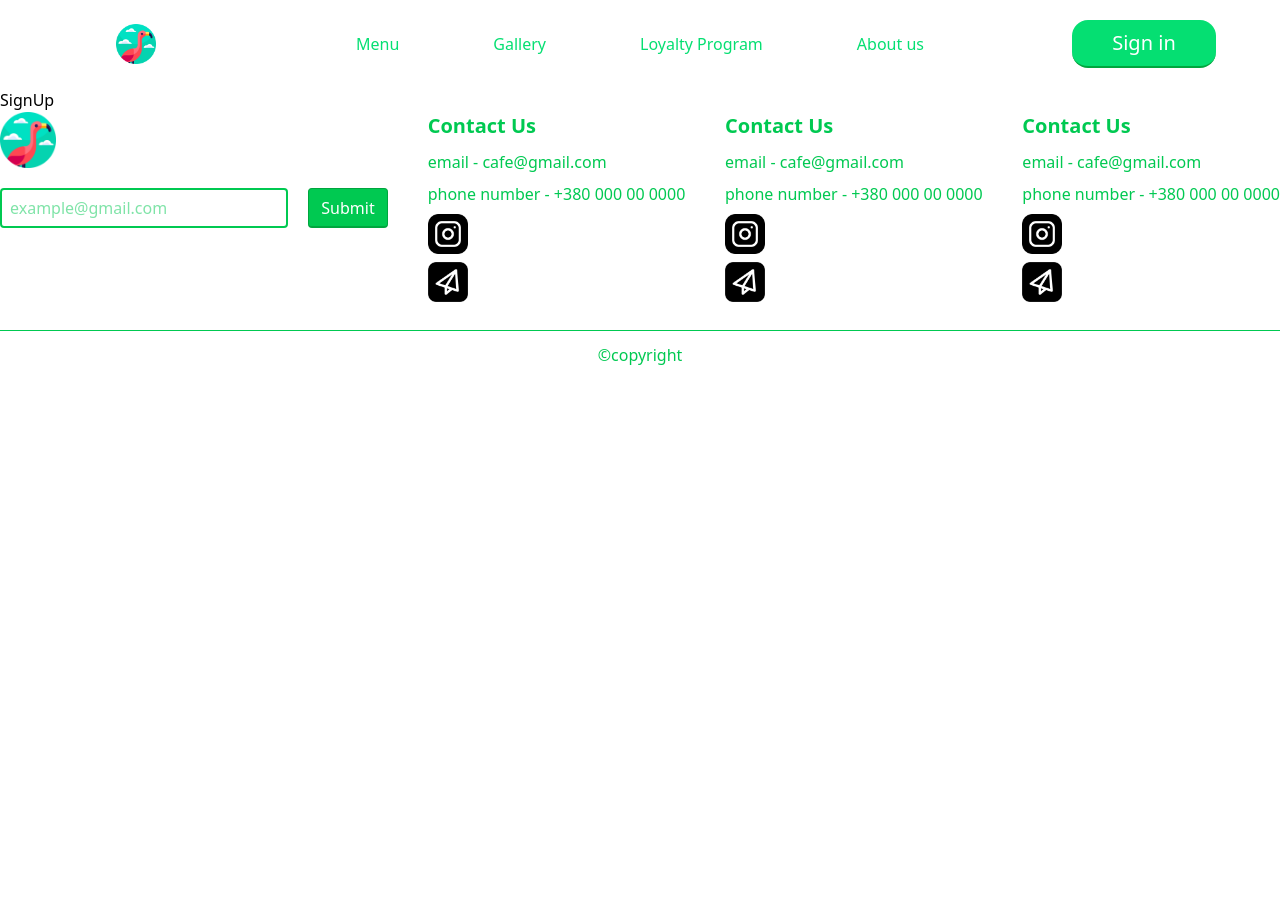
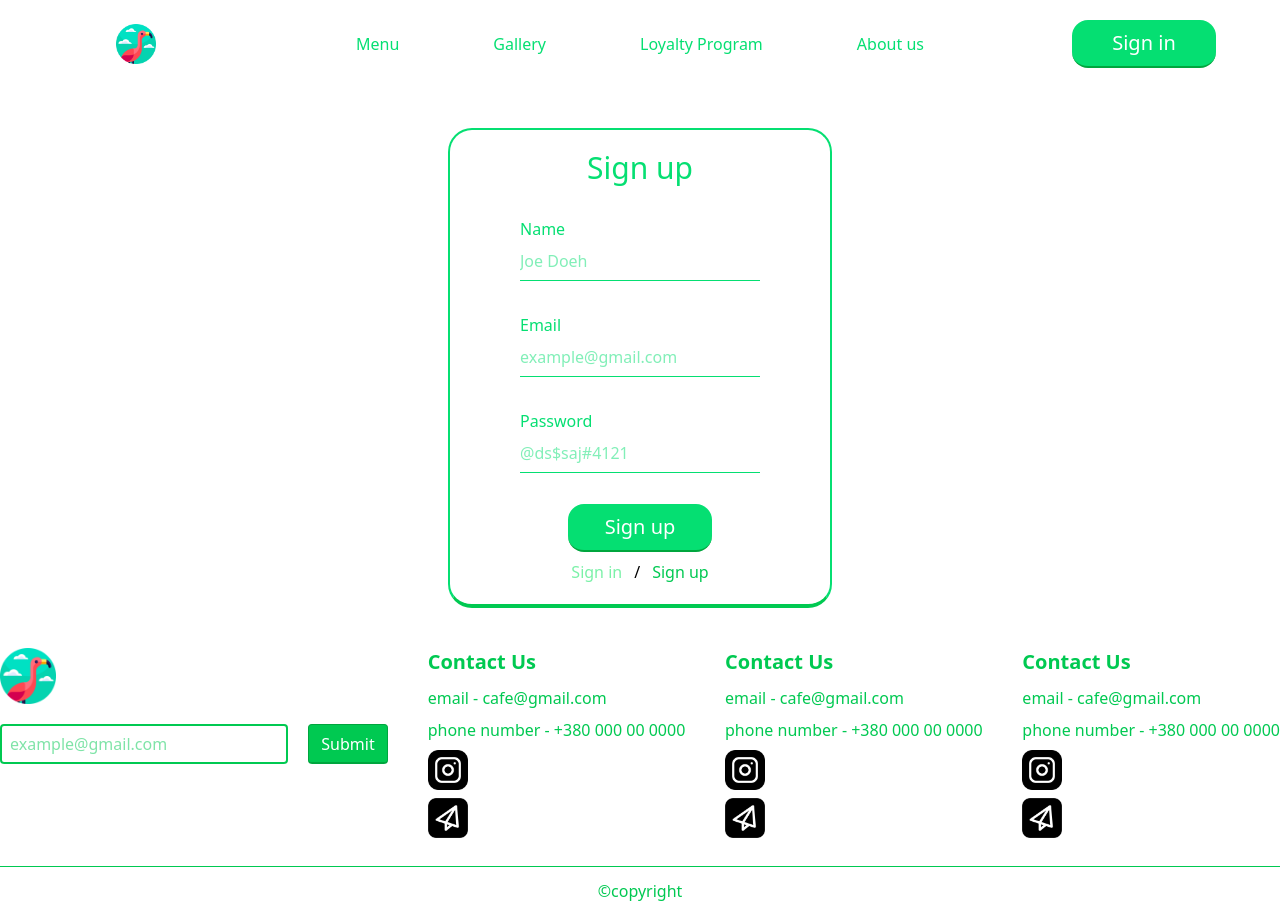
Before and after one commit to IvanDeresh/uni_cafe_proj, a React (Vite) app in the folder client/: page /sign-up in a window 1280 px wide. Before the commit the page ends 800 px from the top, so only its background shows below. Built offline with nearby package versions, Linux system fonts and the light colour scheme.

Commit message:
"sign in, sign up implemented - client side"

```diff
--- a/client/src/pages/sign/SignIn.tsx
+++ b/client/src/pages/sign/SignIn.tsx
@@ -1,5 +1,83 @@
+import { useState } from "react";
+import Button from "../../components/Button";
+import { Link } from "react-router-dom";
+import { useLocation } from "react-router-dom";
+import { useNavigate } from "react-router-dom";
+
 const SignIn = () => {
-  return <div>SignIn</div>;
+  const [email, setEmail] = useState("");
+  const [password, setPassword] = useState("");
+  const navigation = useNavigate();
+  const path = window.location.pathname;
+
+  return (
+    <div className="h-[60vh] flex justify-center items-center">
+      <form
+        className="border-2 border-green-400 rounded-3xl border-b-4 border-b-green-500 w-sm p-5 flex flex-col items-center justify-between h-[25rem]"
+        action=""
+      >
+        <h2 className="text-3xl text-green-400">Sign in</h2>
+        <div className="flex flex-col gap-8">
+          <div className="flex flex-col">
+            <label className="text-green-400" htmlFor="#email_signin">
+              Email
+            </label>
+            <input
+              type="email"
+              id="#email_signin"
+              name="email_signin"
+              required
+              value={email}
+              onChange={(e) => setEmail(e.target.value)}
+              placeholder="example@gmail.com"
+              className="w-60 border-b border-green-400 text-green-400 outline-none h-10"
+            />
+          </div>
+          <div className="flex flex-col">
+            <label className="text-green-400" htmlFor="#email_signin">
+              Password
+            </label>
+            <input
+              type="password"
+              id="#password_signin"
+              name="password_signin"
+              required
+              value={password}
+              onChange={(e) => setPassword(e.target.value)}
+              placeholder="@ds$saj#4121"
+              className="w-60 border-b border-green-400 text-green-400 outline-none h-10"
+            />
+          </div>
+        </div>
+        <div className="flex flex-col items-center">
+          <Button
+            styles="w-36 h-12 border-b-2 text-white text-xl border-green-600 bg-green-400 rounded-2xl flex justify-center items-center"
+            label="Sign in"
+            type="submit"
+          />
+          <div className="flex gap-3 mt-2">
+            <Link
+              to="/sign-in"
+              className={`${
+                path === "/sign-in" ? "text-green-500" : "text-green-300"
+              }`}
+            >
+              Sign in
+            </Link>
+            /
+            <Link
+              className={`${
+                path === "/sign-up" ? "text-green-500" : "text-green-300"
+              }`}
+              to="/sign-up"
+            >
+              Sign up
+            </Link>
+          </div>
+        </div>
+      </form>
+    </div>
+  );
 };
 
 export default SignIn;
--- a/client/src/pages/sign/SignUp.tsx
+++ b/client/src/pages/sign/SignUp.tsx
@@ -1,5 +1,103 @@
+import { useEffect, useState } from "react";
+import Button from "../../components/Button";
+import { Link } from "react-router-dom";
+import { useLocation } from "react-router-dom";
+import { useNavigate } from "react-router-dom";
+
 const SignUp = () => {
-  return <div>SignUp</div>;
+  const [email, setEmail] = useState("");
+  const [password, setPassword] = useState("");
+  const [name, setName] = useState("");
+  const navigation = useNavigate();
+  let path = window.location.pathname;
+
+  useEffect(() => {
+    path = window.location.pathname;
+  }, []);
+
+  return (
+    <div className="h-[70vh] flex justify-center items-center">
+      <form
+        className="border-2 border-green-400 rounded-3xl border-b-4 border-b-green-500 w-sm p-5 flex flex-col items-center justify-between h-[30rem]"
+        action=""
+      >
+        <h2 className="text-3xl text-green-400">Sign up</h2>
+        <div className="flex flex-col gap-8">
+          <div className="flex flex-col">
+            <label className="text-green-400" htmlFor="#name_signin">
+              Name
+            </label>
+            <input
+              type="name"
+              id="#name_signin"
+              name="name_signin"
+              required
+              value={name}
+              onChange={(e) => setName(e.target.value)}
+              placeholder="Joe Doeh"
+              className="w-60 border-b border-green-400 text-green-400 outline-none h-10"
+            />
+          </div>
+          <div className="flex flex-col">
+            <label className="text-green-400" htmlFor="#email_signin">
+              Email
+            </label>
+            <input
+              type="email"
+              id="#email_signin"
+              name="email_signin"
+              required
+              value={email}
+              onChange={(e) => setEmail(e.target.value)}
+              placeholder="example@gmail.com"
+              className="w-60 border-b border-green-400 text-green-400 outline-none h-10"
+            />
+          </div>
+          <div className="flex flex-col">
+            <label className="text-green-400" htmlFor="#email_signin">
+              Password
+            </label>
+            <input
+              type="password"
+              id="#password_signin"
+              name="password_signin"
+              required
+              value={password}
+              onChange={(e) => setPassword(e.target.value)}
+              placeholder="@ds$saj#4121"
+              className="w-60 border-b border-green-400 text-green-400 outline-none h-10"
+            />
+          </div>
+        </div>
+        <div className="flex flex-col items-center">
+          <Button
+            styles="w-36 h-12 border-b-2 text-white text-xl border-green-600 bg-green-400 rounded-2xl flex justify-center items-center"
+            label="Sign up"
+            type="submit"
+          />
+          <div className="flex gap-3 mt-2">
+            <Link
+              to="/sign-in"
+              className={`${
+                path === "/sign-in" ? "text-green-500" : "text-green-300"
+              }`}
+            >
+              Sign in
+            </Link>
+            /
+            <Link
+              className={`${
+                path === "/sign-up" ? "text-green-500" : "text-green-300"
+              }`}
+              to="/sign-up"
+            >
+              Sign up
+            </Link>
+          </div>
+        </div>
+      </form>
+    </div>
+  );
 };
 
 export default SignUp;
```
